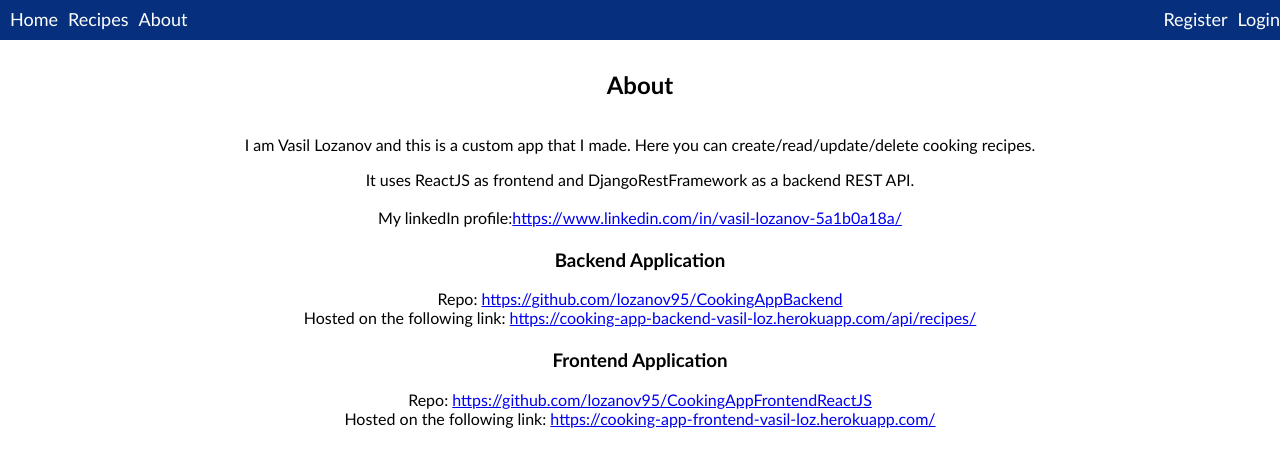
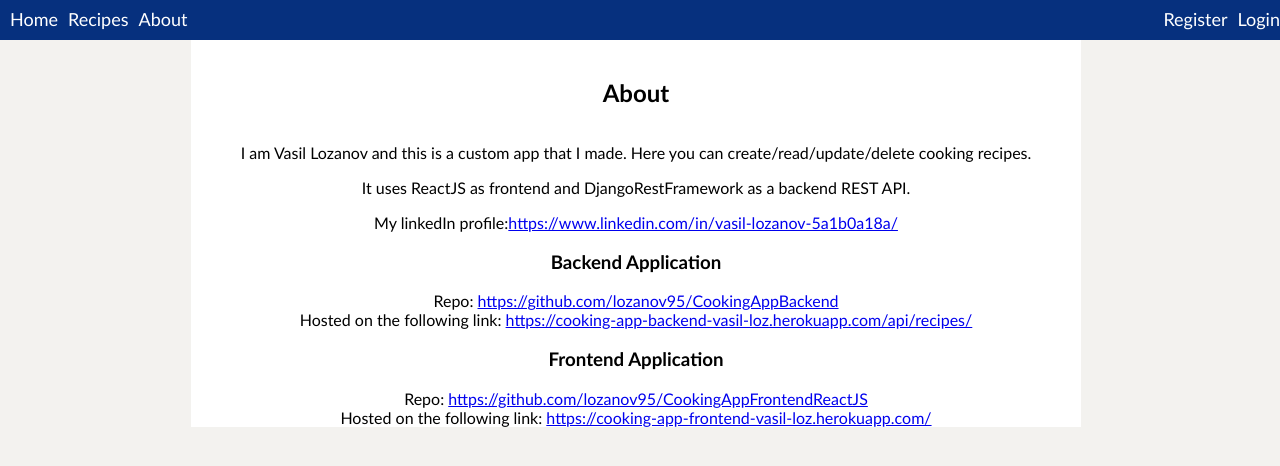
Before and after one commit to lozanov95/CookingAppFrontendReactJS, a React (Create React App) app: page /about in a window 1280 px wide. Shown: the top 466 px of the page. Built offline with nearby package versions, Linux system fonts and the light colour scheme; no server answers.

Commit message:
updated styling

```diff
--- a/src/style/card.css
+++ b/src/style/card.css
@@ -1,9 +1,3 @@
-.card-section{
-    margin-top: 50px;
-    display: flex;
-    flex-wrap: wrap;
-    justify-content: center;
-}
 .card{
     -webkit-box-shadow: 0px 0px 13px 9px #031e50;
     box-shadow: 0px 0px 13px 9px #031e50;
@@ -12,6 +6,7 @@
     max-height: min-content;
     margin-left: 20px;
     margin-bottom: 10px;
+    background-color: #e7e2ec;
 }
 .card-img{
     width: 400px;
--- a/src/style/comments.css
+++ b/src/style/comments.css
@@ -4,8 +4,6 @@
     border-style: solid;
     border-color: #797674;
     border-radius: 8px;
-    padding-left: 5px;
-    padding-bottom: 5px;
     background-color: azure;
 }
 .comments {
--- a/src/style/generic-classes.css
+++ b/src/style/generic-classes.css
@@ -1,7 +1,8 @@
 body{
-    display: contents;
     text-align: center;
     font-family: 'Trebuchet MS', 'Lucida Sans Unicode', 'Lucida Grande', 'Lucida Sans', Arial, sans-serif;
+    margin-left: 0px;
+    background-color: #f3f2ef;
 }
 .input-field{
     border-radius: 6px;
@@ -24,15 +25,21 @@ body{
     width: 150px;
     height: 27px;
 }
-.form-container{
+.container{
+    padding-top: 50px;
     display: inline-flex;
-    flex-direction: column;
-    flex-wrap: nowrap;
-    justify-content: flex-start;
-    position: relative;
-    margin-top: 50px;
+    flex-wrap: wrap;
+    justify-content: center;
+    align-content: flex-start;
+    width: 70%;
+    background-color: #ffffff;
 }
-.form-container > div{
+.container-form{
+    display: inline-flex;
+    flex-flow: column;
+    align-items: flex-end;
+}
+.container-form > div{
     margin-bottom: 3px;
 }
 .error{
@@ -79,3 +86,9 @@ body{
 .align-end{
     align-items: flex-end;
 }
+.row{
+    flex-flow: row;
+}
+.column{
+    flex-flow: column;
+}
--- a/src/views/about.js
+++ b/src/views/about.js
@@ -1,6 +1,6 @@
 export function About() {
     return (
-        <div className="form-container">
+        <div className="container column">
             <h2>About</h2>
             <div>
                 <p>I am Vasil Lozanov and this is a custom app that I made. Here you can create/read/update/delete cooking recipes.</p>
--- a/src/views/details.js
+++ b/src/views/details.js
@@ -27,7 +27,7 @@ export class Details extends Component {
 
     render() {
         return (
-            <div className="form-container center">
+            <div className="container center column">
                 <div>
                     <h1>{this.state.recipe.name}</h1>
                 </div>
--- a/src/views/generic-components.js
+++ b/src/views/generic-components.js
@@ -8,7 +8,8 @@ export function ErrorDisplayComponent(props) {
 
 export function SubmitRecipe(props) {
     return (
-        <form onSubmit={props.handleSubmit} className="form-container center">
+        <div className="container">
+            <form onSubmit={props.handleSubmit} className="container-form center">
                 {props.errors.length > 0 ?
                     <ErrorDisplayComponent errors={props.errors} /> : ''
                 }
@@ -42,6 +43,7 @@ export function SubmitRecipe(props) {
                     <input type="submit" className="btn" value={props.btnName} />
                 </div>
             </form>
+        </div>
     );
 }
 
@@ -61,7 +63,7 @@ export function Card(props) {
 
 export function CardSection(props) {
     return (
-        <div className="card-section">
+        <div className="container">
             {props.recipes.length > 0 ?
                 props.recipes.map((el) => <Card key={el.id} name={el.name} image_url={el.image_url} href_url={'/details/' + el.id} />) :
                 <div>{props.emptyMessage}</div>}
--- a/src/views/home.js
+++ b/src/views/home.js
@@ -1,6 +1,6 @@
 export function HomeView() {
     return (
-        <div className="form-container">
+        <div className="container">
             <p>Welcome to my cooking app. You can create/retrieve/update/delete recipes and post comments to them.</p>
             <p>All users could view recipes and read comments, however only signed-in users can can post comments. The recipes could be edited/deleted only from the user that created them.</p>
         </div>
--- a/src/views/login.js
+++ b/src/views/login.js
@@ -38,7 +38,8 @@ export class Login extends Component {
 
     render() {
         return (
-            <form onSubmit={this.handleSubmit} className="form-container align-end">
+            <div className="container">
+                <form className="container-form" onSubmit={this.handleSubmit}>
                     {this.state.errors.length > 0 ?
                         <ErrorDisplayComponent errors={this.state.errors} /> : ''
                     }
@@ -55,6 +56,7 @@ export class Login extends Component {
                         <input className="btn" type="submit" value="Login" />
                     </div>
                 </form>
+            </div>
         );
     }
 }
--- a/src/views/register.js
+++ b/src/views/register.js
@@ -52,7 +52,8 @@ export class Register extends React.Component {
 
     render() {
         return (
-            <form onSubmit={this.handleSubmit} className="form-container align-end">
+            <div className="container">
+                <form onSubmit={this.handleSubmit} className="container-form">
                     {this.state.errors.length > 0 ?
                         <ErrorDisplayComponent errors={this.state.errors} /> : ''
                     }
@@ -75,6 +76,7 @@ export class Register extends React.Component {
                         <input className="btn" type="submit" value="Register"></input>
                     </div>
                 </form>
+            </div>
         )
     }
 }
```
Lines whose indentation alone changed are shown as unchanged.
